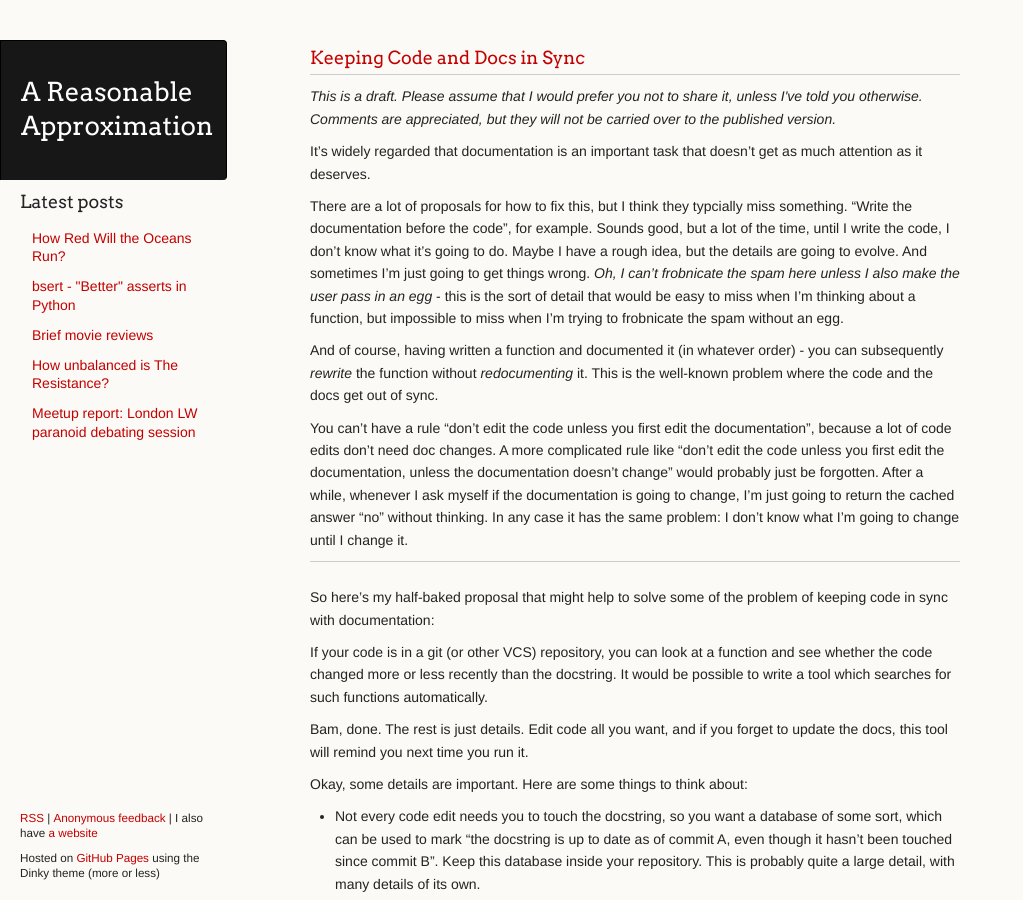
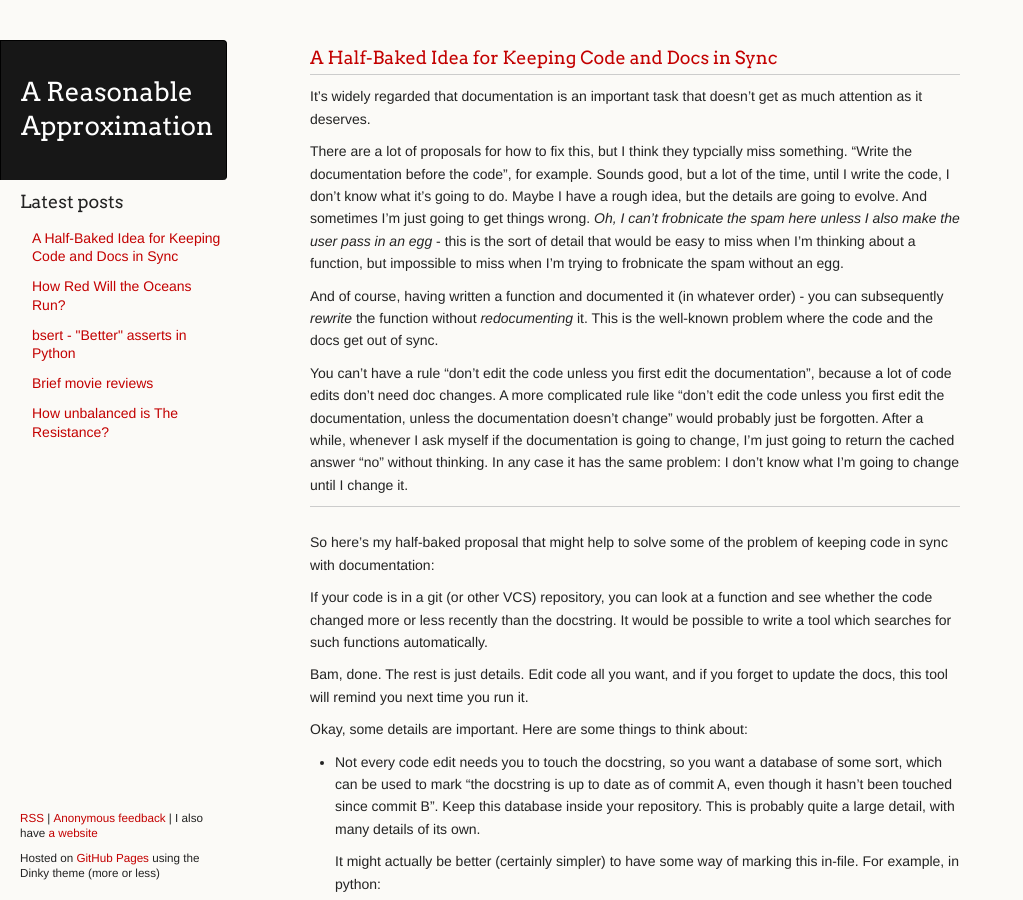
Before and after one commit to ChickenProp/chickenprop.github.com, a Jekyll site: the page built from _posts/2015-01-16-keeping-code-and-docs-in-sync.md, in a window 1280 px wide and 900 px high. Shown: the whole window, without its empty margins (0-1023 px from the left). Built offline with Jekyll 4.4.1, drawn with Linux system fonts in a browser that asks for light colours; nearby versions of some CDN libraries; Markdown is read by kramdown in place of the engine named in the settings; comment, search, counter and statistics services are not loaded; some of the changed text lies outside the part shown.

Commit message:
Publish.

```diff
--- a/drafts/keeping-code-and-docs-in-sync.md
+++ b/_posts/2015-01-16-keeping-code-and-docs-in-sync.md
@@ -1,6 +1,6 @@
 ---
-title: Keeping Code and Docs in Sync
-layout: draft
+title: A Half-Baked Idea for Keeping Code and Docs in Sync
+layout: post
 ---
 It's widely regarded that documentation is an important task that doesn't get as much attention as it deserves.
 
```
